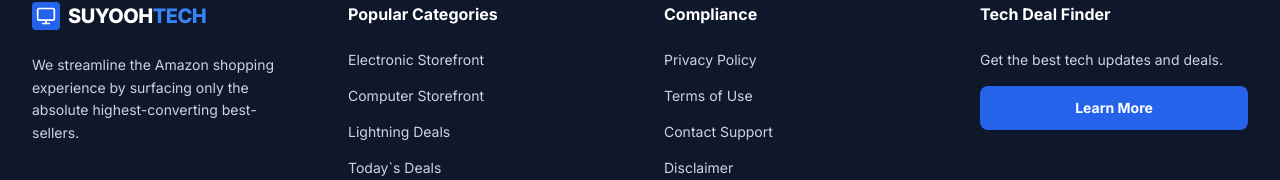
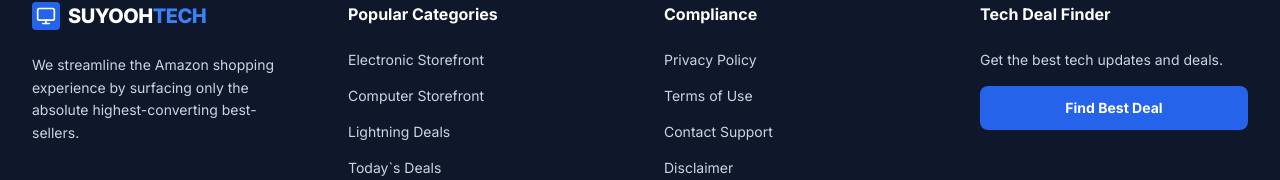
Before and after one commit to korgelo/modernwebecom, a Next.js app: page / in a window 1280 px wide. Shown: the part 5704-5884 px from the top of the page. Built offline with nearby package versions, Linux system fonts and the light colour scheme.

Commit message:
button seo

```diff
--- a/components/Footer.tsx
+++ b/components/Footer.tsx
@@ -97,7 +97,10 @@ const Footer: React.FC = () => {
                 </Link>
               </li>
               <li>
-                <Link href="/" className="hover:text-blue-400 transition-colors">
+                <Link
+                  href="/"
+                  className="hover:text-blue-400 transition-colors"
+                >
                   Affiliate Disclosure
                 </Link>
               </li>
@@ -109,7 +112,7 @@ const Footer: React.FC = () => {
             <p className="text-sm mb-4">Get the best tech updates and deals.</p>
             <Link href="/deal" className="hover:text-slate-300">
               <button className="w-full bg-blue-600 hover:bg-blue-700 text-white py-3 rounded-lg text-sm font-bold transition-colors">
-                Learn More
+                Find Best Deal
               </button>
             </Link>
           </div>
```
